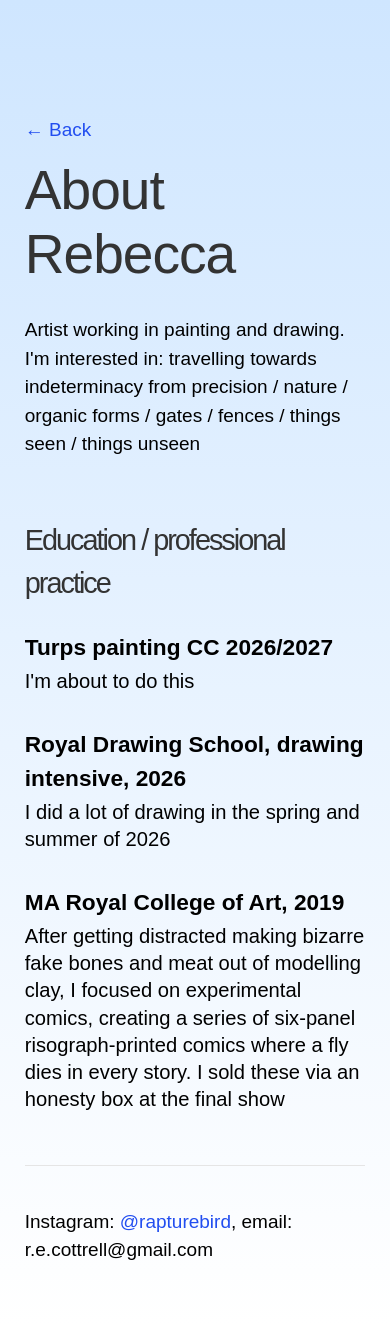
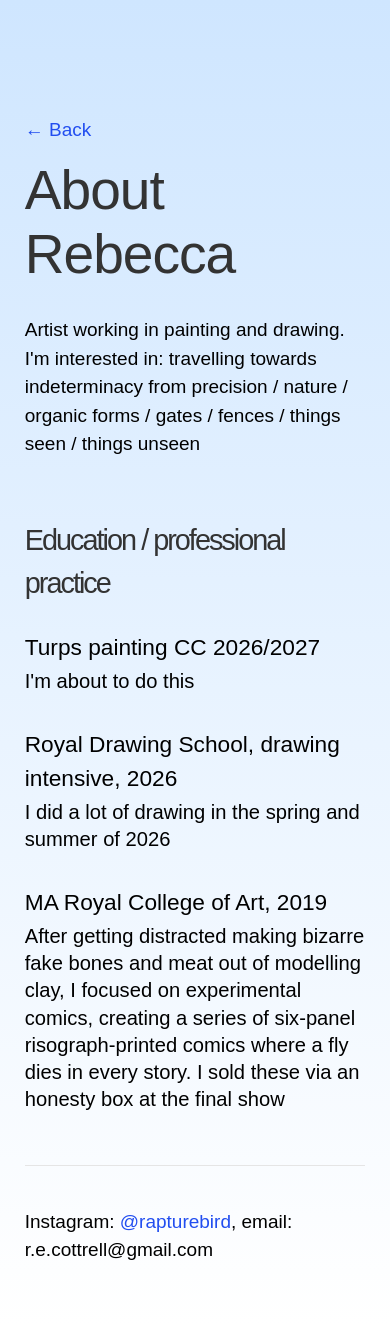
Before and after one commit to rivalee/rivalee.github.io, a Jekyll site: the page built from about.md, in a window 390 px wide. Built offline with Jekyll 4.4.1, drawn with Linux system fonts in a browser that asks for light colours; some web fonts are replaced.

Commit message:
fix mobile font weight

```diff
--- a/_sass/minima/custom-styles.scss
+++ b/_sass/minima/custom-styles.scss
@@ -190,6 +190,10 @@ h3 {
     width: 100%;
   }
 
+  .education-programme {
+    font-weight: 500;
+  }
+
   .education-detail {
     font-size: 0.8em;
   }
```
